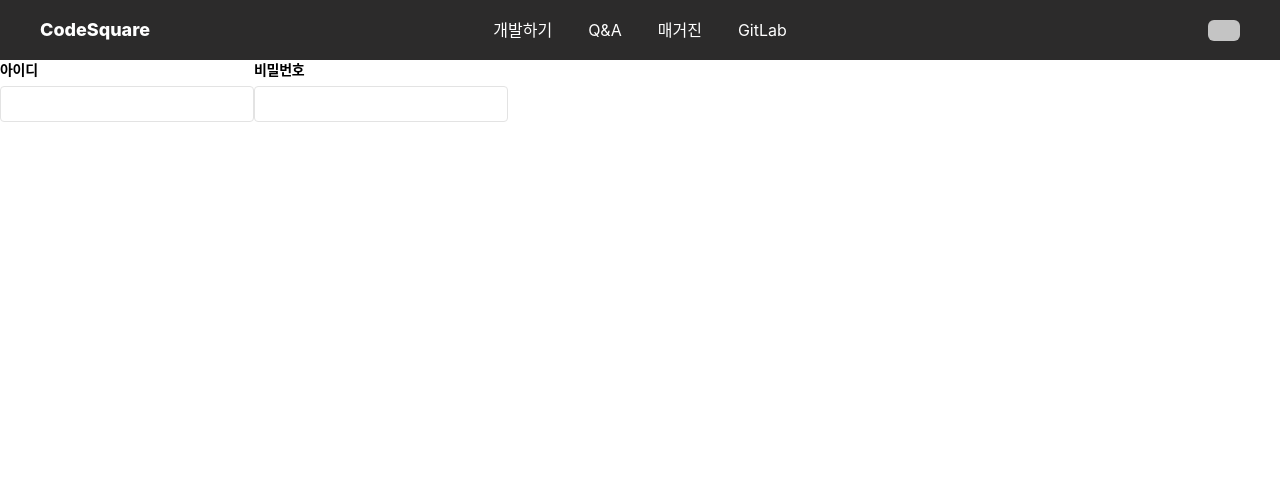
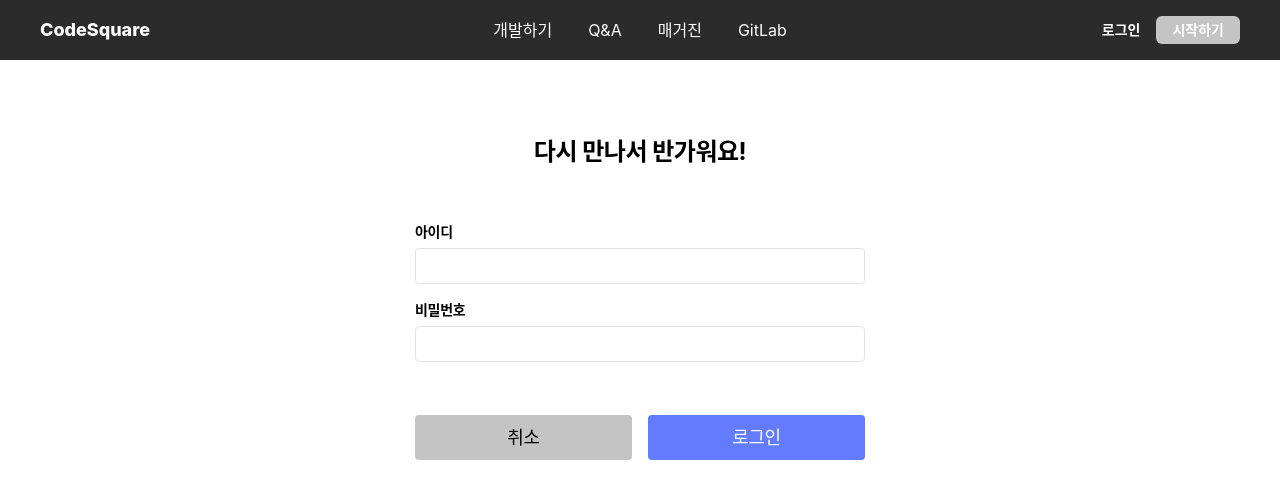
Before and after one commit to osamhack2020/WEB_CodeSquare_AmongUs, a React (Create React App) app in the folder frontend/: page /login in a window 1280 px wide. Shown: the top 498 px of the page. Built offline with nearby package versions, Linux system fonts and the light colour scheme.

Commit message:
LoginForm 구현
### 그 외 다른 변경사항
 - Button 컴포넌트 label prop을 제거하고 children으로 대체
 - LoginContainer가 props를 LoginForm에 전달하도록 변경
 - App 컴포넌트 레이아웃 변경

```diff
--- a/frontend/src/App.tsx
+++ b/frontend/src/App.tsx
@@ -18,12 +18,23 @@ const App: React.FC = () => {
   return (
     <div>
       <Header />
-      <Route exact path="/">
-        <Button label="연결 테스트!" onClick={onTestClick} />
-      </Route>
-      <Route path="/login">
-        <LoginContainer />
-      </Route>
+      <div
+        css={css`
+          width: 100%;
+          height: 100%;
+        `}
+      >
+        <Route exact path="/">
+          <Button onClick={onTestClick}>연결 테스트!</Button>
+        </Route>
+        <Route path="/login">
+          <LoginContainer
+            css={css`
+              margin: 0 auto;
+            `}
+          />
+        </Route>
+      </div>
     </div>
   );
 };
--- a/frontend/src/components/common/Button.tsx
+++ b/frontend/src/components/common/Button.tsx
@@ -3,7 +3,6 @@ import { css, jsx } from "@emotion/core";
 import styled from "@emotion/styled";
 
 export interface ButtonProps {
-  label?: string;
   onClick?: () => void;
 }
 
@@ -29,6 +28,6 @@ const ButtonBlock = styled.button`
   }
 `;
 
-export const Button: React.FC<ButtonProps> = ({ label = "", ...props }) => {
-  return <ButtonBlock {...props}>{label}</ButtonBlock>;
+export const Button: React.FC<ButtonProps> = ({ ...props }) => {
+  return <ButtonBlock {...props} />;
 };
--- a/frontend/src/components/login/LoginForm.tsx
+++ b/frontend/src/components/login/LoginForm.tsx
@@ -1,39 +1,141 @@
 /** @jsx jsx */
-import { jsx } from "@emotion/core";
+import { css, jsx } from "@emotion/core";
 import styled from "@emotion/styled";
-import { useCallback } from "react";
+import { useCallback, useState } from "react";
 import useInput from "../../lib/hooks/useInput";
+import { Button } from "../common/Button";
 import { LoginInput } from "./LoginInputForm";
 
 const LoginFormBlock = styled.div`
   display: flex;
+  flex-direction: column;
   width: 450px;
 `;
 
 export interface LoginForm {
-  onSubmit: (id: string, password: string) => void;
+  onSubmit: (id: string, password: string) => Promise<boolean>;
+  onCancel: () => void;
 }
 
 export const LoginForm: React.FC<LoginForm> = ({
   onSubmit: submit,
+  onCancel,
   ...props
 }) => {
+  const [loginFailed, setLoginFailed] = useState<boolean>(false);
+  const [loading, setLoading] = useState<boolean>(false);
   const [username, onChangeUsername] = useInput("");
   const [password, onChangePassword] = useInput("");
-  const onSubmit = useCallback(() => {
-    submit(username, password);
-  }, [submit, username, password]);
+  const onSubmit = useCallback(async () => {
+    setLoading(true);
+    const loggedIn = await submit(username, password);
+    setLoading(false);
+    setLoginFailed(!loggedIn);
+  }, [submit, username, password, setLoading]);
 
   return (
     <LoginFormBlock {...props}>
-      <LoginInput label="아이디" value={username} onChange={onChangeUsername} />
+      <div
+        css={css`
+          text-align: center;
+          font-size: 24px;
+          font-style: normal;
+          font-weight: 700;
+          line-height: 35px;
+          letter-spacing: -0.02em;
+
+          padding-top: 74px;
+          padding-bottom: 53px;
+        `}
+      >
+        다시 만나서 반가워요!
+      </div>
+      <LoginInput
+        label="아이디"
+        value={username}
+        onChange={onChangeUsername}
+        css={css`
+          margin-bottom: 16px;
+        `}
+        disabled={loading}
+      />
       <LoginInput
         label="비밀번호"
         value={password}
         onChange={onChangePassword}
         onSubmit={onSubmit}
         password
+        disabled={loading}
       />
+      <div
+        css={css`
+          padding-top: 12px;
+          font-family: Noto Sans KR;
+          font-style: normal;
+          font-weight: normal;
+          font-size: 12px;
+          line-height: 17px;
+          letter-spacing: -0.02em;
+
+          height: 17px;
+          color: #fa2d2d;
+        `}
+      >
+        {loginFailed &&
+          "존재하지 않는 아이디거나, 비밀번호가 일치하지 않습니다."}
+      </div>
+      <div
+        css={css`
+          display: flex;
+          margin-top: 36px;
+        `}
+      >
+        <Button
+          onClick={onCancel}
+          css={css`
+            background: #c4c4c4;
+            color: black;
+            border-radius: 4px;
+            width: 100%;
+            height: 45px;
+            margin-right: 16px;
+          `}
+        >
+          <div
+            css={css`
+              font-size: 18px;
+              font-style: normal;
+              font-weight: 500;
+              line-height: 26px;
+              letter-spacing: -0.02em;
+              text-align: center;
+            `}
+          >
+            취소
+          </div>
+        </Button>
+        <Button
+          onClick={onSubmit}
+          css={css`
+            border-radius: 4px;
+            height: 45px;
+            width: 100%;
+          `}
+        >
+          <div
+            css={css`
+              font-size: 18px;
+              font-style: normal;
+              font-weight: 500;
+              line-height: 26px;
+              letter-spacing: -0.02em;
+              text-align: center;
+            `}
+          >
+            로그인
+          </div>
+        </Button>
+      </div>
     </LoginFormBlock>
   );
 };
--- a/frontend/src/containers/login/LoginContainer.tsx
+++ b/frontend/src/containers/login/LoginContainer.tsx
@@ -7,7 +7,7 @@ import { LoginForm } from "../../components/login/LoginForm";
 import { login } from "../../lib/api/auth";
 import core from "../../modules/core";
 
-export const LoginContainer: React.FC = () => {
+export const LoginContainer: React.FC = (props) => {
   const dispatch = useDispatch();
   const history = useHistory();
   const onSubmit = useCallback(async (id, password) => {
@@ -16,6 +16,12 @@ export const LoginContainer: React.FC = () => {
       dispatch(core.actions.setUser({ name: "CodeSquare" }));
       history.push("/");
     }
+    return loggedIn;
   }, []);
-  return <LoginForm onSubmit={onSubmit}></LoginForm>;
+  const onCancel = useCallback(() => {
+    history.push("/");
+  }, []);
+  return (
+    <LoginForm onSubmit={onSubmit} onCancel={onCancel} {...props}></LoginForm>
+  );
 };
```
